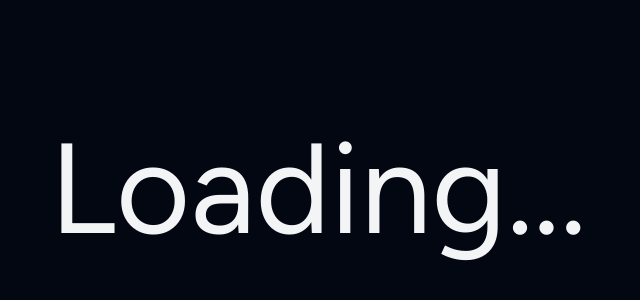
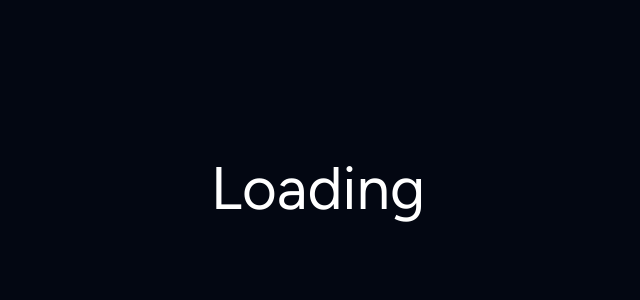
Before and after one commit to gharsh11032000/animated-components-next-tailwind-framer-motion, a Next.js app: page /ui/text-animation-27 in a window 1280 px wide. Shown: the part 212-512 px from the top of the page, without its empty margins (322-962 px from the left). Built offline with nearby package versions, Linux system fonts and the light colour scheme.

Commit message:
Updating Animation 27

```diff
--- a/app/ui/text-animation-27/page.tsx
+++ b/app/ui/text-animation-27/page.tsx
@@ -20,8 +20,8 @@ export default function Section() {
       >
         <div className="relative container grid place-content-center mx-auto px-4 sm:px-6 lg:px-8">
           <AnimatedWord
-            word="Loading..."
-            className="text-4xl relative sm:text-4xl md:text-5xl lg:text-6xl xl:text-9xl text-gray-100"
+            word="Loading"
+            className="text-4xl relative sm:text-4xl md:text-5xl lg:text-6xl text-gray-100"
           />
         </div>
       </motion.section>
@@ -40,6 +40,7 @@ function AnimatedWord({
     word.split("").map(() => "")
   );
   const [isAnimating, setIsAnimating] = useState(true);
+  const [colors, setColors] = useState<string[]>([]);
 
   const animateWord = useCallback(() => {
     setIsAnimating(true);
@@ -53,22 +54,38 @@ function AnimatedWord({
           return randomChar;
         })
       );
-    }, 100);
+      setColors((prev) =>
+        prev.map(() => `hsl(${Math.floor(Math.random() * 360)}, 100%, 50%)`)
+      );
+    }, 75);
 
     setTimeout(() => {
       clearInterval(interval);
       setDisplayedWord(word.split(""));
+      setColors(word.split("").map(() => "hsl(0, 0%, 100%)"));
       setIsAnimating(false);
     }, 1000);
   }, [word]);
 
+  const resetWord = useCallback(() => {
+    setDisplayedWord(word.split("").map(() => ""));
+    setColors(word.split("").map(() => "hsl(0, 0%, 100%)"));
+    animateWord();
+  }, [word, animateWord]);
+
   useEffect(() => {
     animateWord();
-  }, [animateWord]);
+    const resetInterval = setInterval(resetWord, 3000);
+    return () => clearInterval(resetInterval);
+  }, [animateWord, resetWord]);
 
   return (
     <div className={`flex items-center ${className}`}>
-      <span>{displayedWord.join("")}</span>
+      {displayedWord.map((char, index) => (
+        <span key={index} style={{ color: colors[index] }}>
+          {char}
+        </span>
+      ))}
     </div>
   );
 }
```
